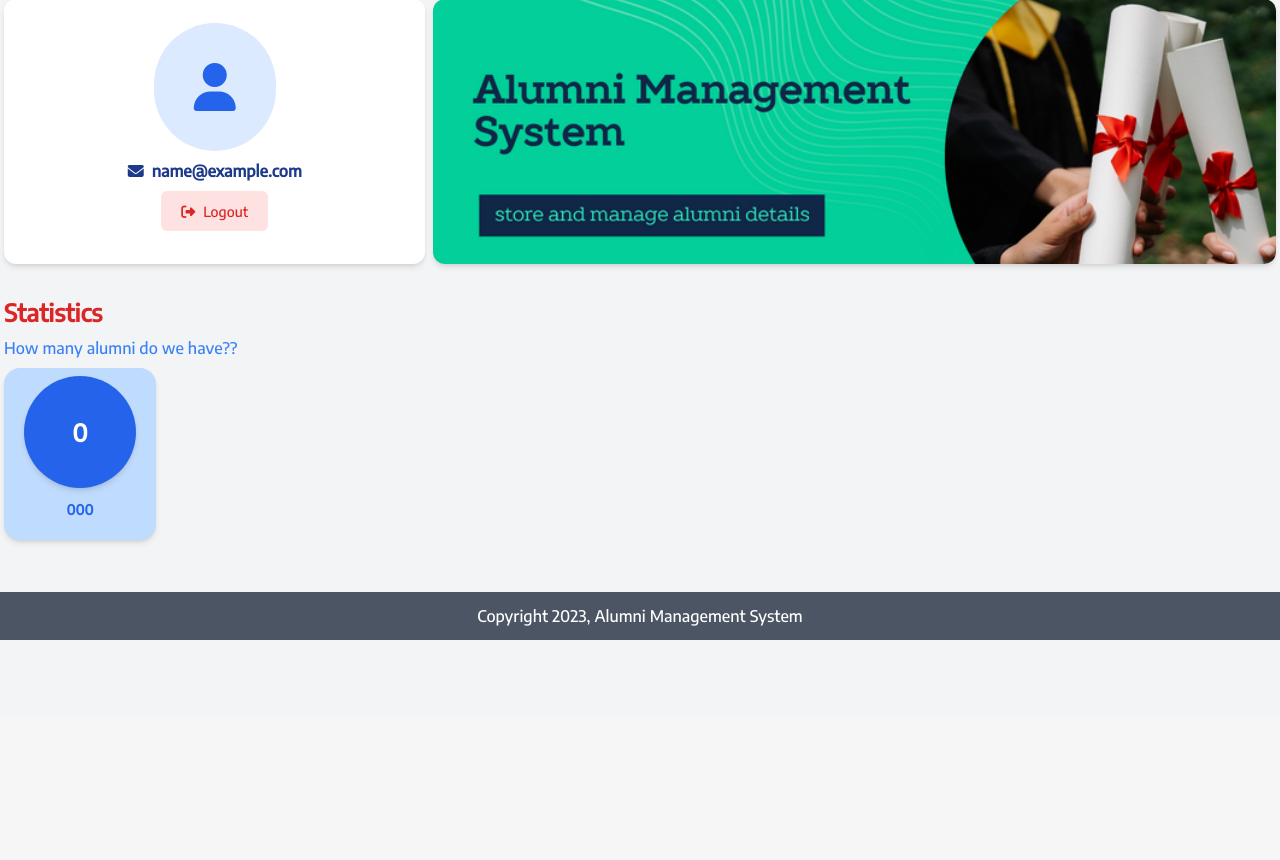
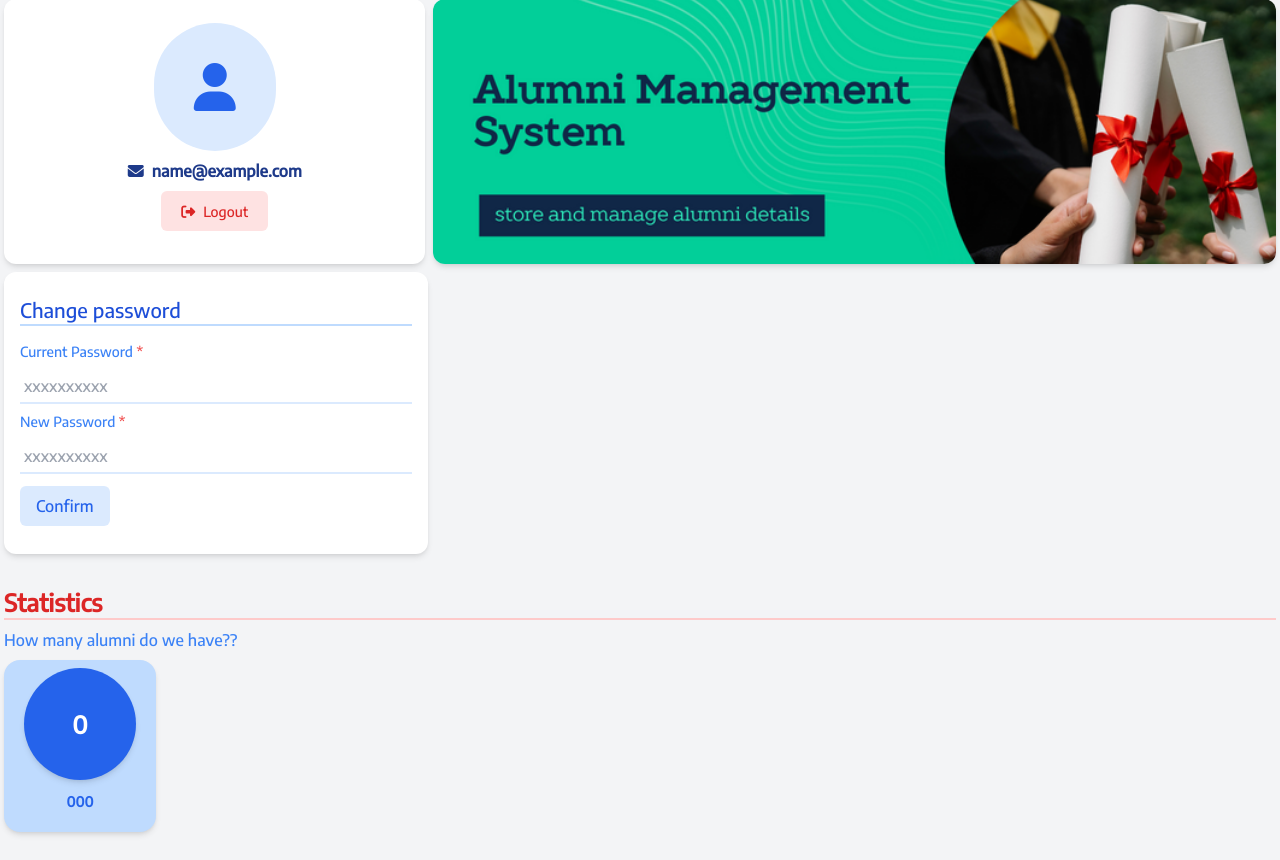
Before and after one commit to NitishRajbongshi/alumni_system, a PHP site: page /frontend/Admin/dashboard.php in a window 1280 px wide. Shown: the part 85-945 px from the top of the page. Before the commit the page ends 725 px from the top, so only its background shows below. Run offline with PHP 8.4, Linux system fonts and the light colour scheme; the visitor is signed in with stand-in values (Sample User, id 1); tables that the repository leaves empty hold one stand-in row (values such as "Sample post"); style sheets or scripts are compiled from the project's sources.

Commit message:
password updation

```diff
--- a/backend/admin/Admin.php
+++ b/backend/admin/Admin.php
@@ -35,4 +35,24 @@ class Admin {
         }
         return false;
     }
+
+    public function change_password($email, $current, $new) {
+        $query = "
+            UPDATE ".$this->admin_table." SET password = :new_password WHERE email = :email AND password = :current_password
+        ";
+        $stmt = $this->conn->prepare($query);
+
+        $stmt->bindParam("email", $email);
+        $stmt->bindParam("new_password", $new);
+        $stmt->bindParam("current_password", $current);
+        if($stmt->execute()) {
+            if($stmt->rowCount() == 1) {
+                return true;
+            }
+            else
+                return false;
+        }
+        else
+            return false;
+    }
 }
--- a/frontend/Admin/dashboard.php
+++ b/frontend/Admin/dashboard.php
@@ -1,11 +1,24 @@
 <?php
 include_once __DIR__ . '/../../backend/alumni/Alumni.php';
+include_once __DIR__ . '/../../backend/admin/Admin.php';
 session_start();
 if (($_SESSION['loggedin'] == false) || ($_SESSION['adminLogin'] == false) || !isset($_SESSION['loggedin']) || !isset($_SESSION['adminLogin'])) {
     session_unset();
     session_destroy();
     header('location: login.php');
     exit;
+}
+if ($_SERVER['REQUEST_METHOD'] == "POST") {
+    $current_password = $_POST['cp'];
+    $new_password = $_POST['np'];
+    if(isset($new_password)){
+        $admin_obj = new Admin();
+        if($admin_obj->change_password($_SESSION['email'], $current_password, $new_password)) {
+            echo '<script>alert("Password updated");</script>';
+        } else {
+            echo '<script>alert("Password failed to updated");</script>';
+        }
+    }
 }
 ?>
 <!DOCTYPE html>
@@ -62,15 +75,31 @@ if (($_SESSION['loggedin'] == false) || ($_SESSION['adminLogin'] == false) || !i
             </section>
             <section class="mt-2 w-full  md:w-2/3 md:mt-20">
                 <img class="rounded-xl shadow-md hover:shadow-lg" src="../../assets/images/banner.png" alt="banner" width="100%">
-                <!-- <p class="text-2xl text-red-600 border-b-2 border-red-200">Notification <i class="fa-solid fa-comment"></i></p>
-                <ul>
-                    <li class="my-2 text-gray-500"><i class="fa-solid fa-face-smile me-2"></i>No notification found</li>
-                </ul> -->
+            </section>
+        </div>
+
+        <div class="w-full flex flex-col gap-2 md:flex-row ">
+            <section class="mt-2 w-full p-4 rounded-xl shadow-md hover:shadow-lg bg-white md:w-1/3">
+                <h1 class="my-2 text-xl text-blue-700 border-b-2 border-blue-200">Change password</h1>
+
+                <form action="" method="POST">
+                    <div class="w-full flex flex-col">
+                        <label class="text-sm my-2 text-blue-500" for="cp">Current Password <span class="text-red-500">*</span></label>
+                        <input type="password" name="cp" id="cp" class="text-md p-1 outline-1 outline-blue-200 border-b-2 border-blue-100" placeholder="xxxxxxxxxx" maxlength="20" required>
+                    </div>
+                    <div class="w-full flex flex-col">
+                        <label class="text-sm my-2 text-blue-500" for="np">New Password <span class="text-red-500">*</span></label>
+                        <input type="password" name="np" id="np" class="text-md p-1 outline-1 outline-blue-200 border-b-2 border-blue-100" placeholder="xxxxxxxxxx" maxlength="20" required>
+                    </div>
+                    <div class="my-3">
+                        <input class="bg-blue-100 text-blue-600 px-4 py-2 rounded-md hover:bg-blue-300 hover:cursor-pointer hover:shadow-sm" type="submit" name="submit" value="Confirm">
+                    </div>
+                </form>
             </section>
         </div>
 
         <div class="container mx-auto py-8">
-            <h1 class="text-2xl font-bold text-red-600">Statistics</h1>
+            <h1 class="text-2xl font-bold text-red-600 border-b-2 border-red-200">Statistics</h1>
             <p class="my-2 text-md text-blue-500">How many alumni do we have??</p>
             <div class="grid grid-cols-2  md:grid-cols-4 lg:grid-cols-6 xl:grid-cols-8 gap-2">
                 <?php
```
